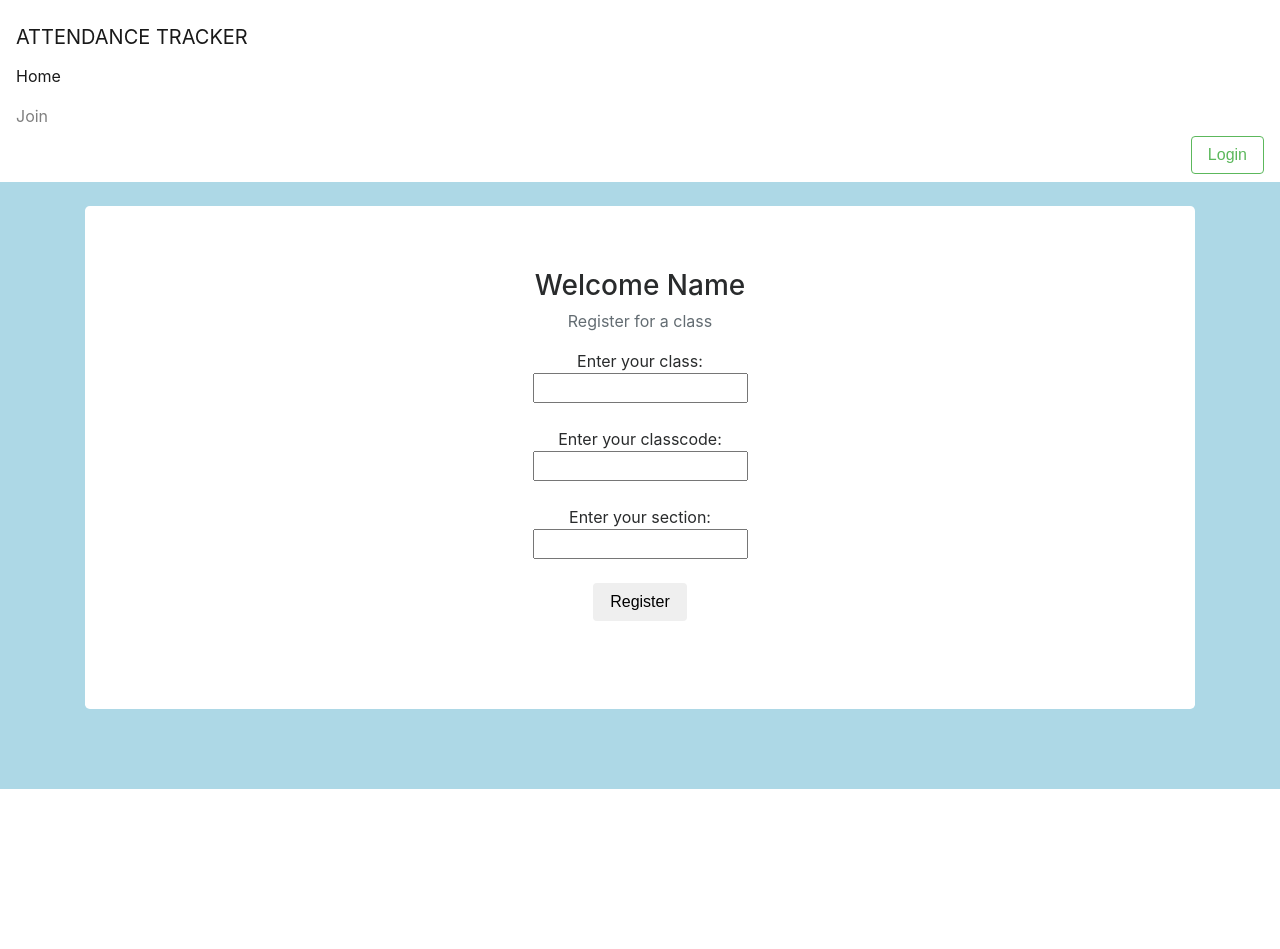
After one commit to GiorgioVi/DaMisfits, a Flask app: template templates/class.html in a window 1280 px wide. The commit adds this page. Shown: the top 949 px of the page. Run offline with Flask 2, Linux system fonts and the light colour scheme; the template is opened without the code that fills it, so the values that code supplies are empty; some libraries are stand-ins or nearby versions.

Commit message:
extended base in all html

```diff
--- a/templates/base.html
+++ b/templates/base.html
@@ -25,7 +25,7 @@
   <!-- TOP BAR =================================== -->
   <nav class="navbar navbar-expand-lg navbar-light bg-light">
 
-    <a class="navbar-brand" href="#">DRAWNET</a>
+    <a class="navbar-brand" href="#">ATTENDANCE TRACKER</a>
 
 
       <!-- left part of navbar -->
@@ -58,19 +58,19 @@
       <!-- right part of navbar -->
       <ul class= "nav navbar-nav ml-auto">
         <li class="nav-item">
-          <a href="/account/logout" ><button class="btn btn-outline-success my-2 my-sm-0 nav_button" >Logout</button> </a>
+          <a href="/logout" ><button class="btn btn-outline-success my-2 my-sm-0 nav_button" >Logout</button> </a>
         </li>
       </ul>
 
         {% else %}
         <li class="nav-item">
-          <a class="nav-link" href="/account/create">Join</a>
+          <a class="nav-link" href="/create">Join</a>
         </li>
       </ul>
 
       <ul class = "nav navbar-nav ml-auto">
         <li class = "nav-item">
-          <a href="/account/login" ><button class="btn btn-outline-success my-2 my-sm-0">Login</button> </a>
+          <a href="/login" ><button class="btn btn-outline-success my-2 my-sm-0">Login</button> </a>
         </li>
       </ul>
 
--- /dev/null
+++ b/templates/class.html
@@ -0,0 +1,31 @@
+{% extends "base.html" %}
+{% block title %}
+Registration
+{% endblock %}
+
+{% block body %}
+<div class="container">
+  <div class="jumbotron" rel="stylesheet"style="background-color: white; ">
+    <h3><center>Welcome Name</center></h3>
+  <p class="text-muted text-center">Register for a class</p>
+	<form method = "GET" action = "/register">
+  <center>
+  Enter your class: <br>
+  <input type="text" name="class" required><br><br>
+
+  Enter your classcode:<br>
+  <input type="text" name="classcode" required><br><br>
+
+  Enter your section: <br>
+  <input type="text" name="section" required><br><br>
+
+  <button class="btn btn-default" type="submit" value="submit">Register</button>
+  <br> <br>
+      </form>
+  </form>
+</center>
+  </div>
+</div>
+
+  <br><br>
+{% endblock %}
--- a/templates/register.html
+++ b/templates/create.html
@@ -4,6 +4,7 @@
   Register
   {% endblock %}
 
+{% block body %}
 <div class="container">
   <div class="jumbotron" rel="stylesheet"style="background-color: white; ">
     <H2 style="text-align:center;">Hello, please enter a username and password to register.</h2> <br><br>
@@ -30,3 +31,4 @@
 </div>
 </body>
 </html>
+{% endblock %}
--- a/templates/classregister.html
+++ b/templates/excuse.html
@@ -1,8 +1,9 @@
 {% extends "base.html" %}
 {% block title %}
-Registration
+Profile
 {% endblock %}
 
+{% block body %}
 <div class="container">
   <div class="jumbotron" rel="stylesheet"style="background-color: white; ">
     <h3><center>Welcome Name</center></h3>
@@ -27,3 +28,4 @@ Registration
 </div>
 
   <br><br>
+{% endblock %}
--- a/templates/login.html
+++ b/templates/login.html
@@ -25,7 +25,7 @@ Login
 
   <form method = "GET" action = "/register">
   Don't have an account?
-  <button class="btn btn-default" type="submit" value="Register">Register</button>
+  <button class="btn btn-default" type="submit" value="Create">Register</button>
   </form>
 </center>
   </div>
```
Also changed, not shown: templates/home.html (renamed from templates/student.html, +10 -6 lines), templates/profile.html (+73 -21 lines), templates/attendance.html (renamed from templates/sectionleader.html), 3 other files.
